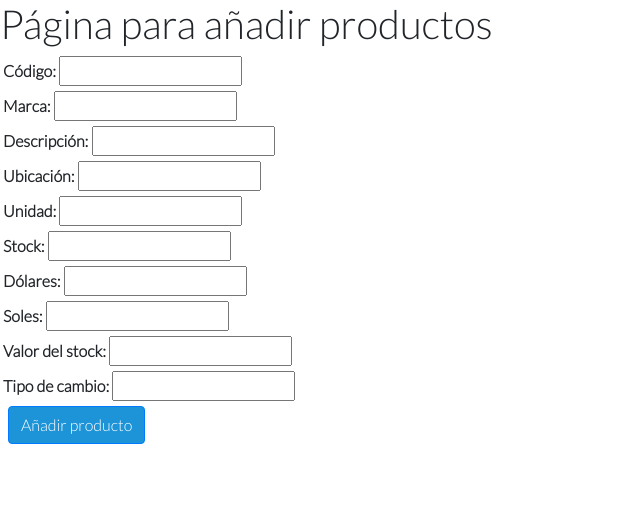
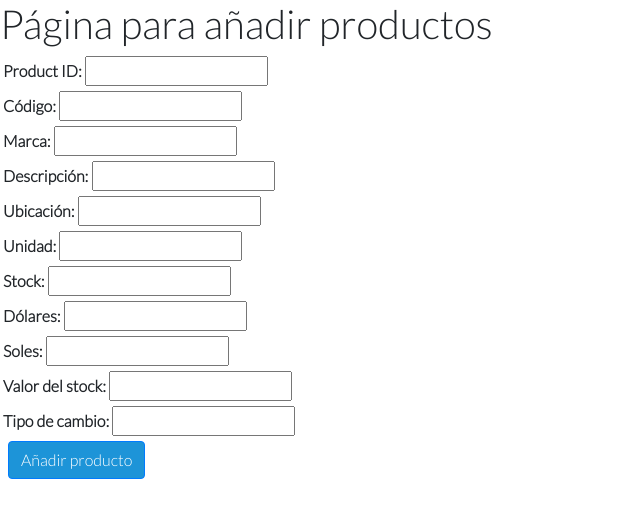
Before and after one commit to skyswalker11/is403project, a Django app: template templates/inventorypages/create.html in a window 1280 px wide. Shown: the part 56-574 px from the top of the page, without its empty margins (0-640 px from the left). Run offline with Django 3.2, Linux system fonts and the light colour scheme; the template is opened without the code that fills it, so the values that code supplies are empty; some libraries are stand-ins or nearby versions.

Commit message:
create button fix

```diff
--- a/InventoryApp/views.py
+++ b/InventoryApp/views.py
@@ -61,4 +61,7 @@ def createPageView(request) :
 
         instance.save()
 
-    return inventoryPageView(request)
+        return inventoryPageView(request)
+
+    else :
+        return render(request, 'inventorypages/create.html')
--- a/InventoryManagement/settings.py
+++ b/InventoryManagement/settings.py
@@ -80,7 +80,7 @@ WSGI_APPLICATION = 'InventoryManagement.wsgi.application'
 DATABASES = {
     'default': {
         'ENGINE': 'django.db.backends.postgresql',
-        'NAME': 'finalproject',
+        'NAME': '403Project',
         'USER' : 'postgres',
         'PASSWORD' : 'admin',
         'HOST' : 'localhost',
--- a/templates/inventorypages/create.html
+++ b/templates/inventorypages/create.html
@@ -5,6 +5,9 @@
 
   <form action="{% url 'create' %}" method="post" class="search">
     {% csrf_token %}
+    <label for="product_id"><b>Product ID:</b></label>
+    <input type="number" id="product_id" name="product_id"><br>
+
     <label for="codigo"><b>Código:</b></label>
     <input type="text" id="codigo" name="codigo"><br>
 
```
